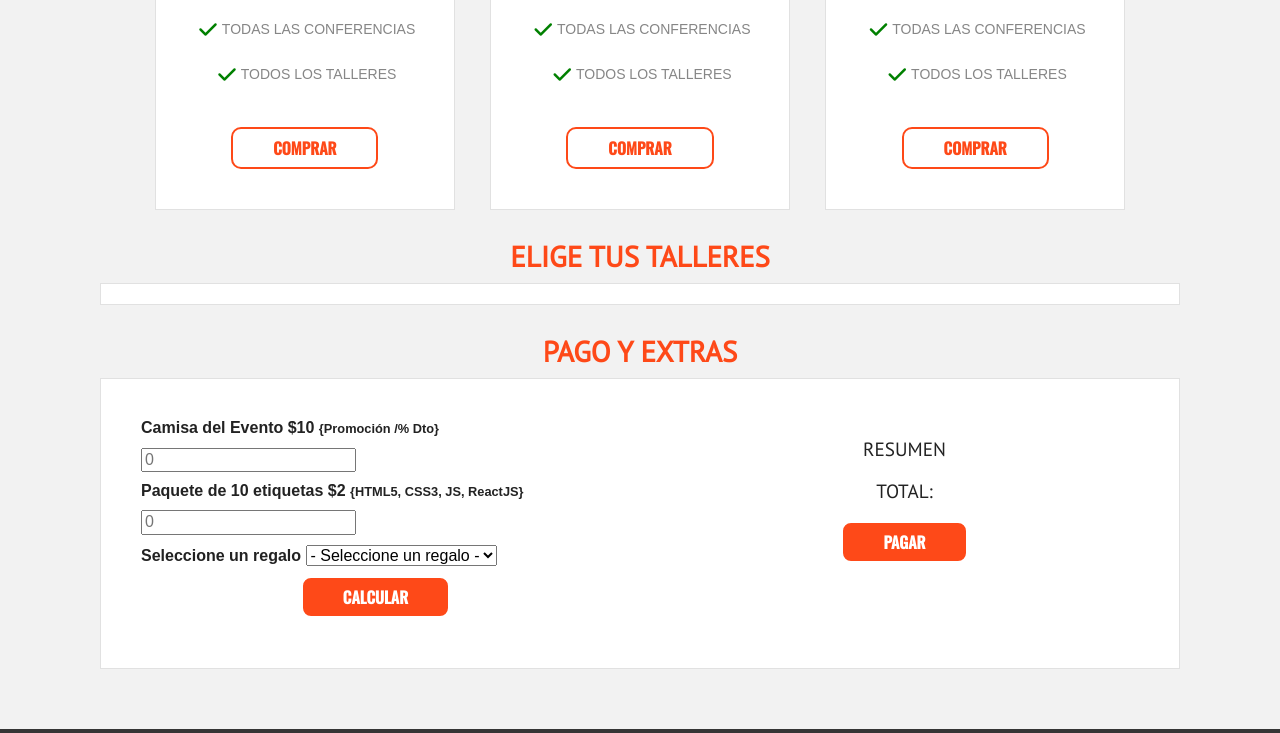
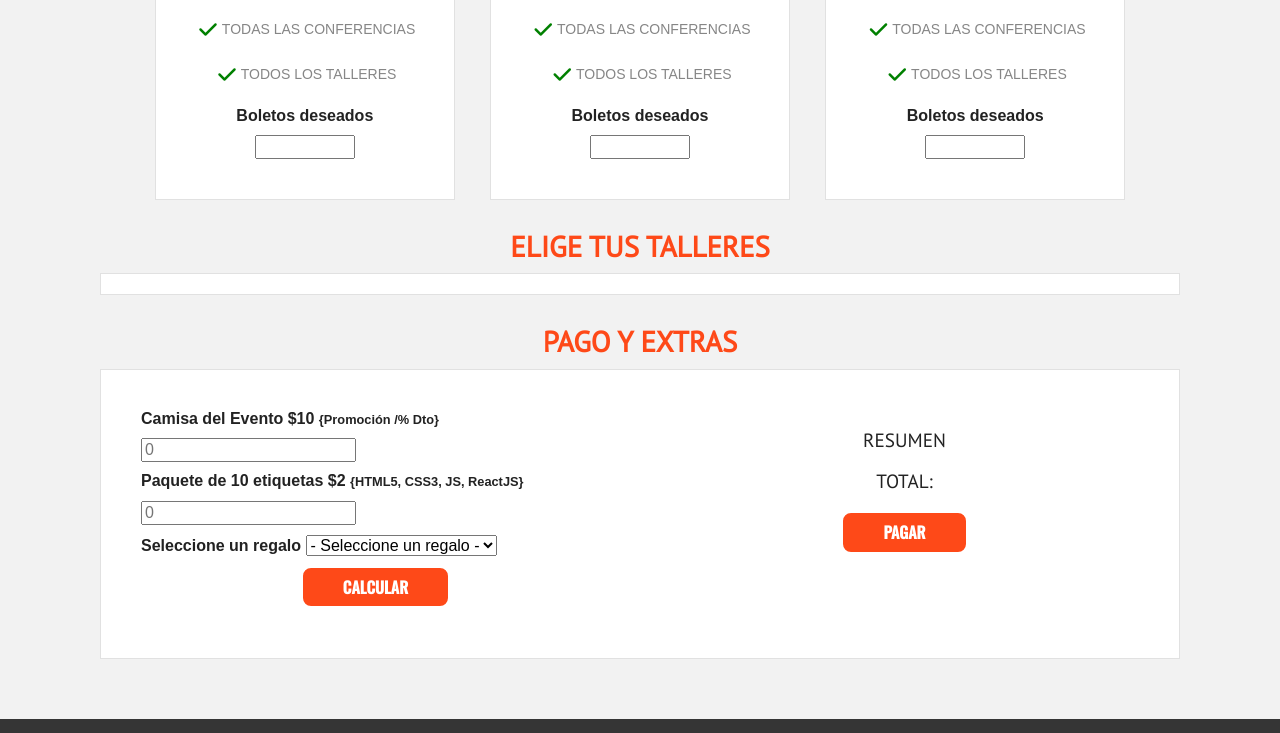
Before and after one commit to carmencitasoto4/gdlWebCamp, a website built with Parcel: page registro.html in a window 1280 px wide. Shown: the part 1446-2179 px from the top of the page. Built offline with nearby package versions, Linux system fonts and the light colour scheme.

Commit message:
versionEstaticaFinalFinal

```diff
--- a/registro.html
+++ b/registro.html
@@ -121,7 +121,10 @@
                                     <li>Todas las conferencias</li>
                                     <li>Todos los talleres</li>
                                 </ul>
-                                <a href=" " class="button hollow ">Comprar</a>
+                                <div class="orden">
+                                    <label for="pase_dia">Boletos deseados</label>
+                                    <input type="number" min="0" id="pase_dia" size="3">
+                                </div>
                             </div>
                         </li>
                         <li class="card-precios ">
@@ -133,7 +136,10 @@
                                     <li>Todas las conferencias</li>
                                     <li>Todos los talleres</li>
                                 </ul>
-                                <a href=" " class="button hollow ">Comprar</a>
+                                <div class="orden">
+                                    <label for="pase_dia">Boletos deseados</label>
+                                    <input type="number" min="0" id="pase_completo" size="3">
+                                </div>
                             </div>
                         </li>
                         <li class="card-precios ">
@@ -145,7 +151,10 @@
                                     <li>Todas las conferencias</li>
                                     <li>Todos los talleres</li>
                                 </ul>
-                                <a href=" " class="button hollow ">Comprar</a>
+                                <div class="orden">
+                                    <label for="pase_dia">Boletos deseados</label>
+                                    <input type="number" min="0" id="pase_dosdias" size="3">
+                                </div>
                             </div>
                         </li>
 
```
